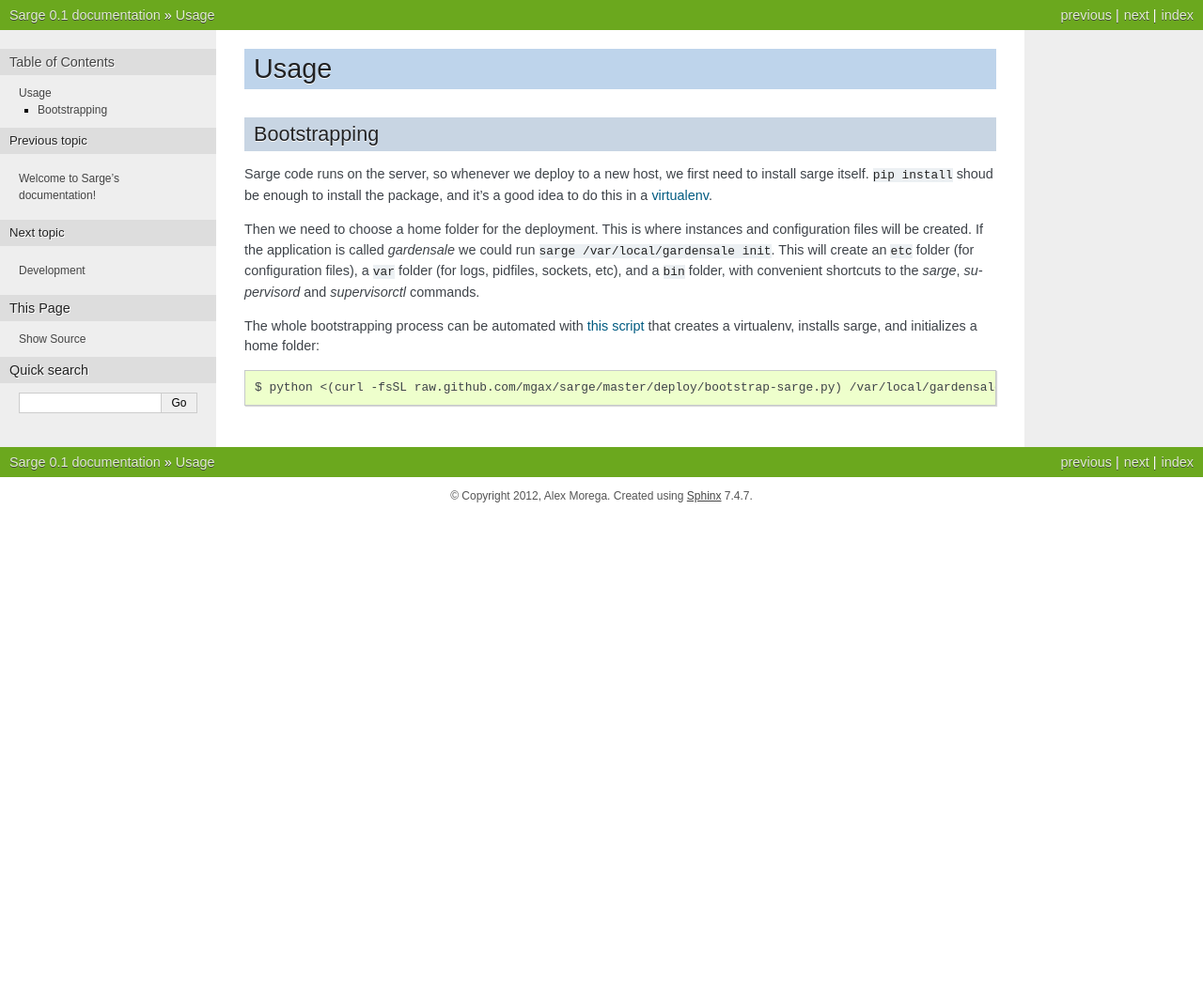
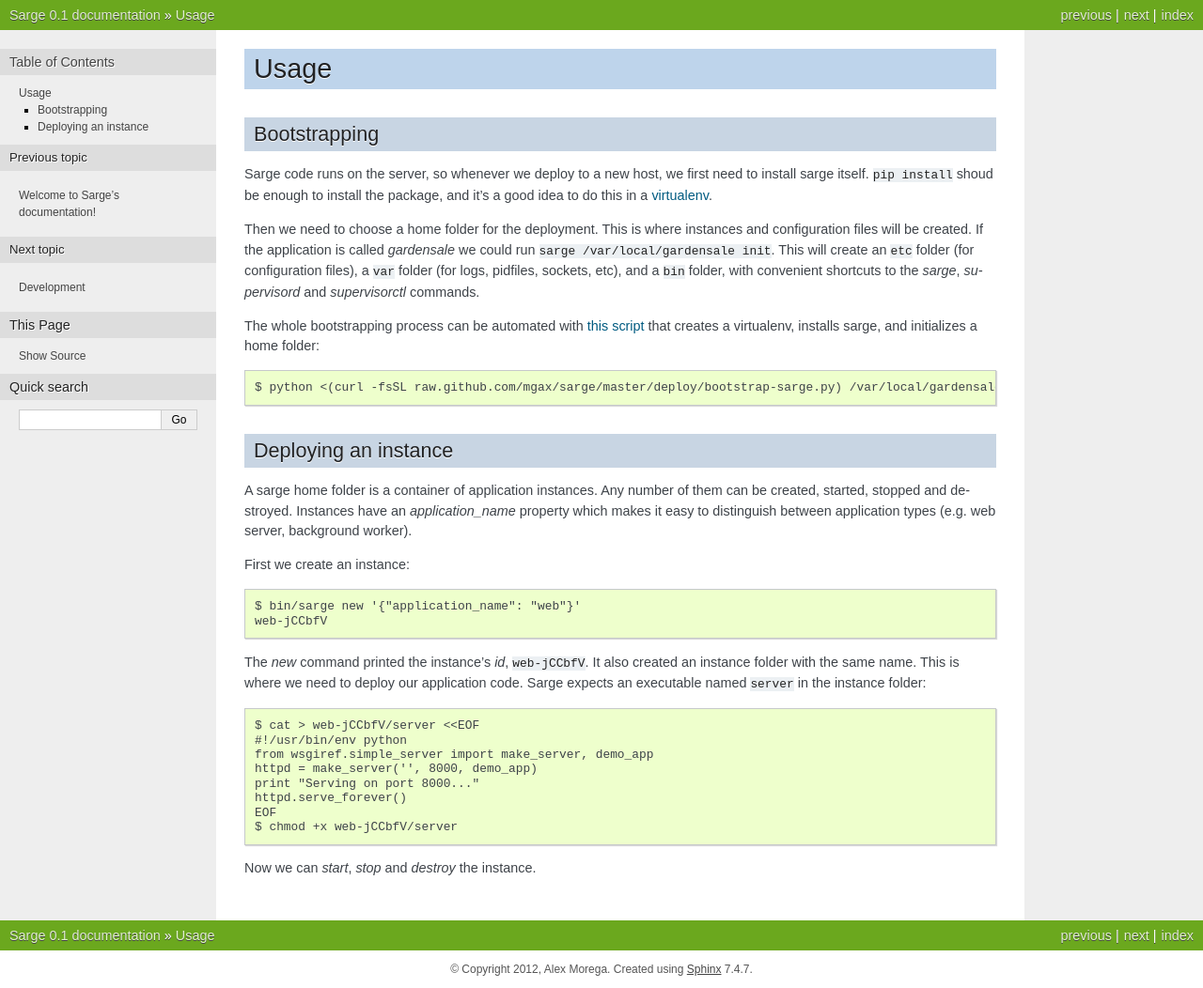
Before and after one commit to mgax/airship, a Sphinx documentation site: the page built from docs/usage.rst, in a window 1280 px wide. Shown: the whole page at 94% size. Built offline with Sphinx 7.4.7, drawn with Linux system fonts in a browser that asks for light colours; before the commit the page ends 900 px from its top, so only the background shows below that.

Commit message:
docs on deploying an instance

```diff
--- a/docs/usage.rst
+++ b/docs/usage.rst
@@ -23,3 +23,32 @@ that creates a virtualenv, installs sarge, and initializes a home folder::
 
 .. _virtualenv: http://www.virtualenv.org/
 .. _`this script`: https://github.com/mgax/sarge/blob/master/deploy/bootstrap-sarge.py
+
+
+Deploying an instance
+---------------------
+A sarge home folder is a container of application instances. Any number
+of them can be created, started, stopped and destroyed. Instances have
+an `application_name` property which makes it easy to distinguish
+between application types (e.g. web server, background worker).
+
+First we create an instance::
+
+    $ bin/sarge new '{"application_name": "web"}'
+    web-jCCbfV
+
+The `new` command printed the instance's `id`, ``web-jCCbfV``. It also
+created an instance folder with the same name. This is where we need to
+deploy our application code. Sarge expects an executable named
+``server`` in the instance folder::
+
+    $ cat > web-jCCbfV/server <<EOF
+    #!/usr/bin/env python
+    from wsgiref.simple_server import make_server, demo_app
+    httpd = make_server('', 8000, demo_app)
+    print "Serving on port 8000..."
+    httpd.serve_forever()
+    EOF
+    $ chmod +x web-jCCbfV/server
+
+Now we can `start`, `stop` and `destroy` the instance.
```
